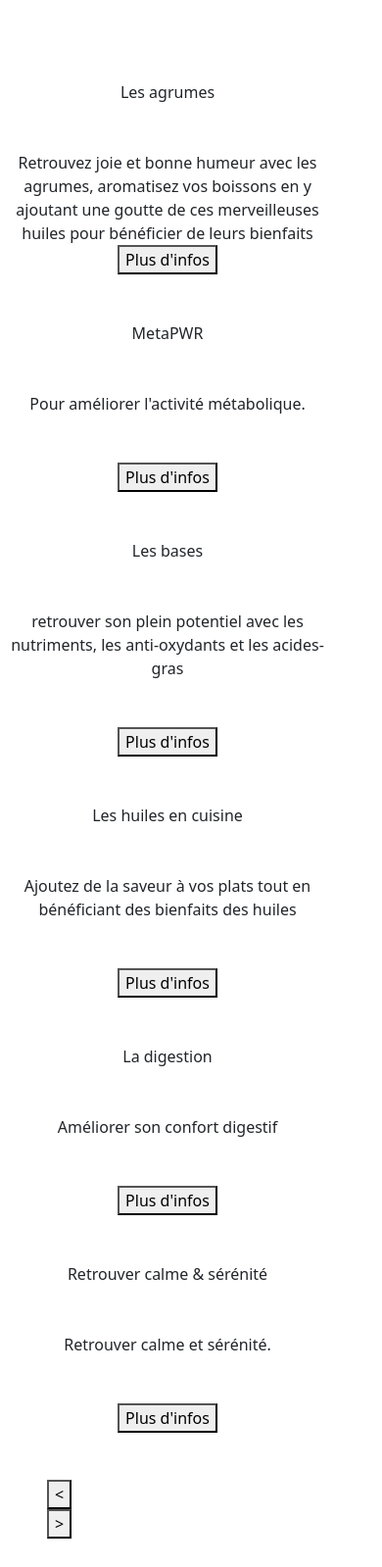
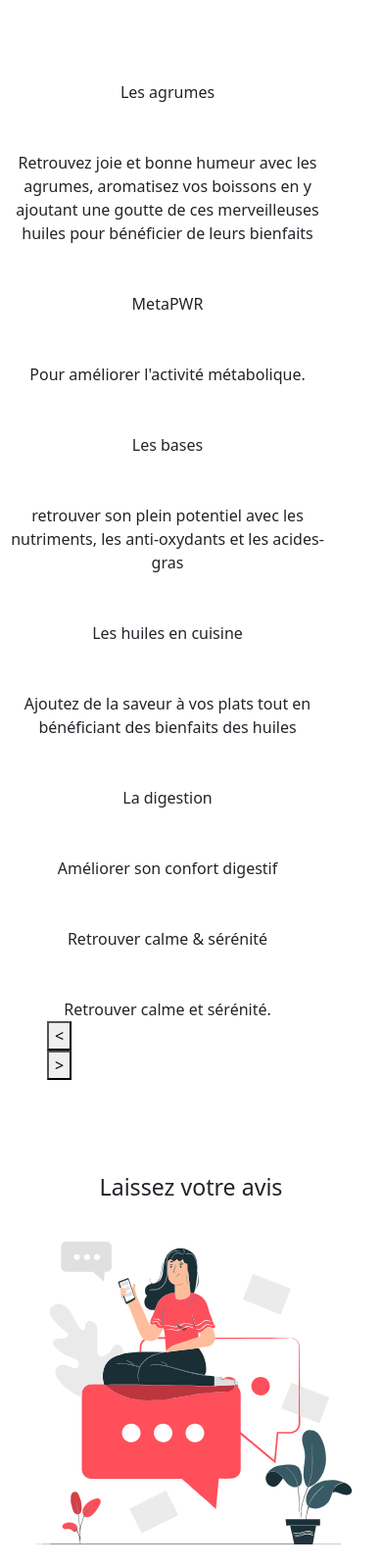
Before and after one commit to Baboo81/KenkoV3, a PHP site: template app/views/kenko-ho.php in a window 390 px wide. Shown: the part 2336-3935 px from the top of the page at 98% size. Run offline with PHP 8.4, Linux system fonts and the light colour scheme; the template is opened without the code that fills it, so the values that code supplies are empty; the visitor is signed in with stand-in values (Sample User, id 1); some libraries are stand-ins or nearby versions.

Commit message:
Responsive

```diff
--- a/app/views/kenko-ho.php
+++ b/app/views/kenko-ho.php
@@ -96,54 +96,36 @@
                                                 <div class="content text-center">
                                                     <div class="name fontGreen my-5">Les agrumes</div>
                                                     <div class="description fontGreen">Retrouvez joie et bonne humeur avec les agrumes, aromatisez vos boissons en y ajoutant une goutte de ces merveilleuses huiles pour bénéficier de leurs bienfaits</div>
-                                                    <div class="text-center">
-                                                        <button type="button" class="button">Plus d'infos</button>
-                                                    </div>
                                                 </div>
                                             </div>
                                             <div class="item box2">
                                                 <div class="content text-center">
                                                     <div class="name fontOrange my-5">MetaPWR</div>
                                                     <div class="description fontOrange">Pour améliorer l'activité métabolique.</div>
-                                                    <div class="text-center my-5">
-                                                        <button type="button" class="button">Plus d'infos</button>
-                                                    </div>
                                                 </div>
                                             </div>
                                             <div class="item box3">
                                                 <div class="content text-center">
                                                     <div class="name fontBeige my-5">Les bases</div>
                                                     <div class="description fontBeige">retrouver son plein potentiel avec les nutriments, les anti-oxydants et les acides-gras</div>
-                                                    <div class="text-center my-5">
-                                                        <button type="button" class="button">Plus d'infos</button>
-                                                    </div>
                                                 </div>
                                             </div>
                                             <div class="item box4">
                                                 <div class="content text-center">
                                                     <div class="name fontWhite my-5">Les huiles en cuisine</div>
                                                     <div class="description fontWhite">Ajoutez de la saveur à vos plats tout en bénéficiant des bienfaits des huiles</div>
-                                                    <div class="text-center my-5">
-                                                        <button type="button" class="button">Plus d'infos</button>
-                                                    </div>
                                                 </div>
                                             </div>
                                             <div class="item box5">
                                                 <div class="content text-center">
                                                     <div class="name fontGreen my-5">La digestion</div>
                                                     <div class="description fontGreen">Améliorer son confort digestif</div>
-                                                    <div class="text-center my-5">
-                                                        <button type="button" class="button">Plus d'infos</button>
-                                                    </div>
                                                 </div>
                                             </div>
                                             <div class="item box6">
                                                 <div class="content text-center">
                                                     <div class="name fontWhite my-5">Retrouver calme & sérénité</div>
                                                     <div class="description fontWhite">Retrouver calme et sérénité.</div>
-                                                    <div class="text-center my-5">
-                                                        <button type="button" class="button">Plus d'infos</button>
-                                                    </div>
                                                 </div>
                                             </div>
                                         </div>
```
